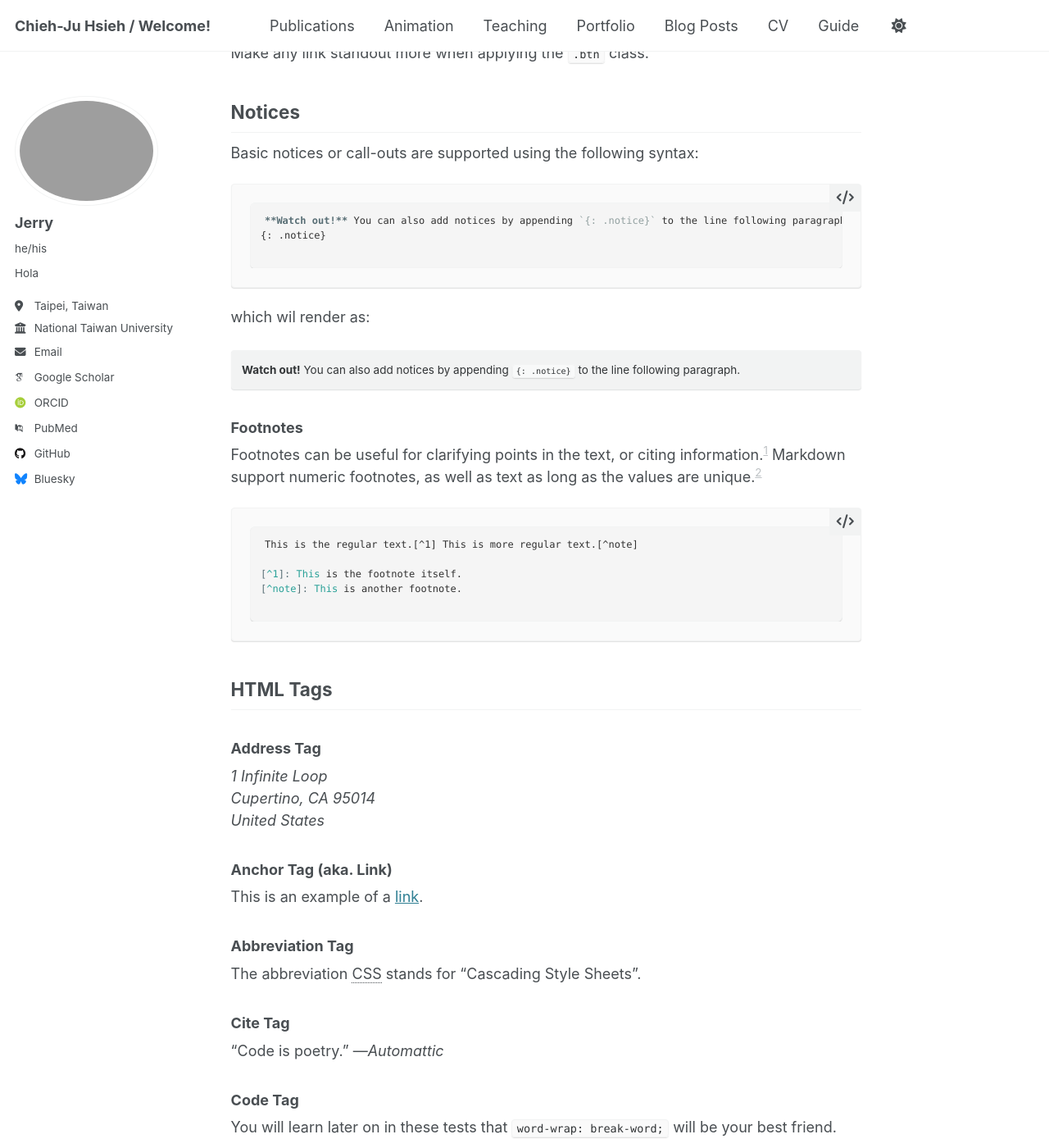
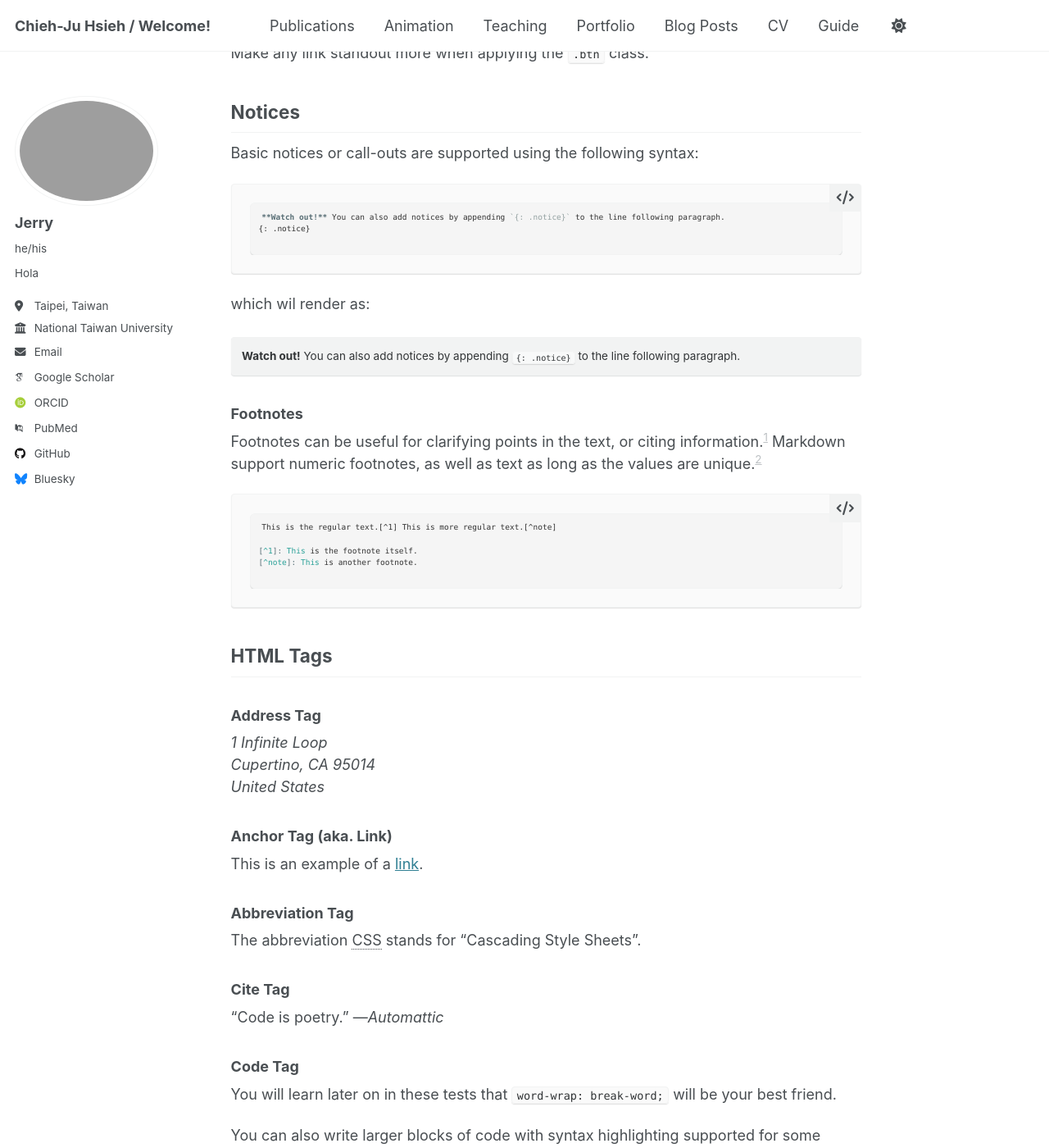
Before and after one commit to CJ-Hsieh/CJ-Hsieh.github.io, a Jekyll site: the page built from _pages/markdown.md, in a window 1280 px wide and 1400 px high, scrolled down 4702 px. Shown: the whole window at 82% size. Built offline with Jekyll 4.4.1, drawn with Linux system fonts in a browser that asks for light colours; emoji names are drawn with the system emoji font; some web fonts are replaced.

Commit message:
Update main.scss

```diff
--- a/assets/css/main.scss
+++ b/assets/css/main.scss
@@ -51,7 +51,7 @@ pre code {
   overflow-x: auto;
   border-radius: 6px;
   line-height: 1.5;
-  font-size: 0.95em;
+  font-size: 0.75em;
   font-family: Consolas, Monaco, "Courier New", monospace;
 }
 
```
